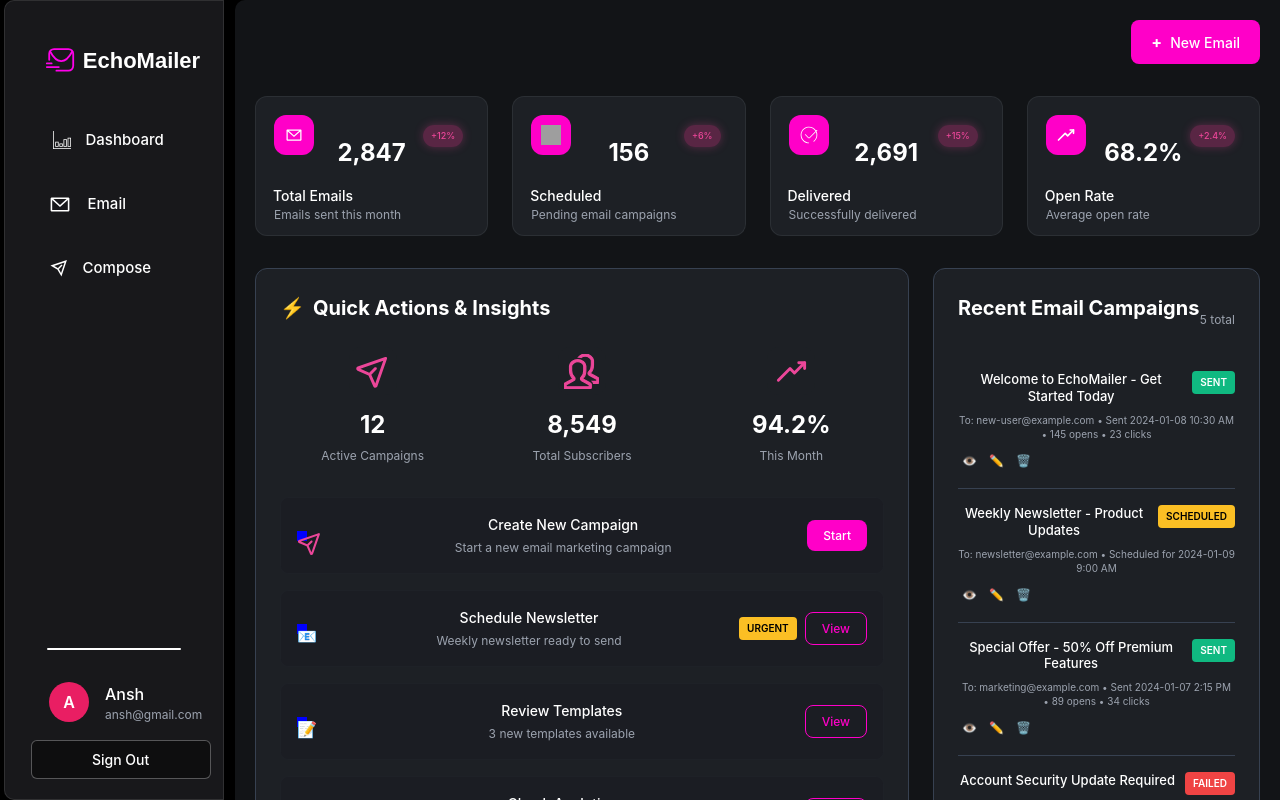
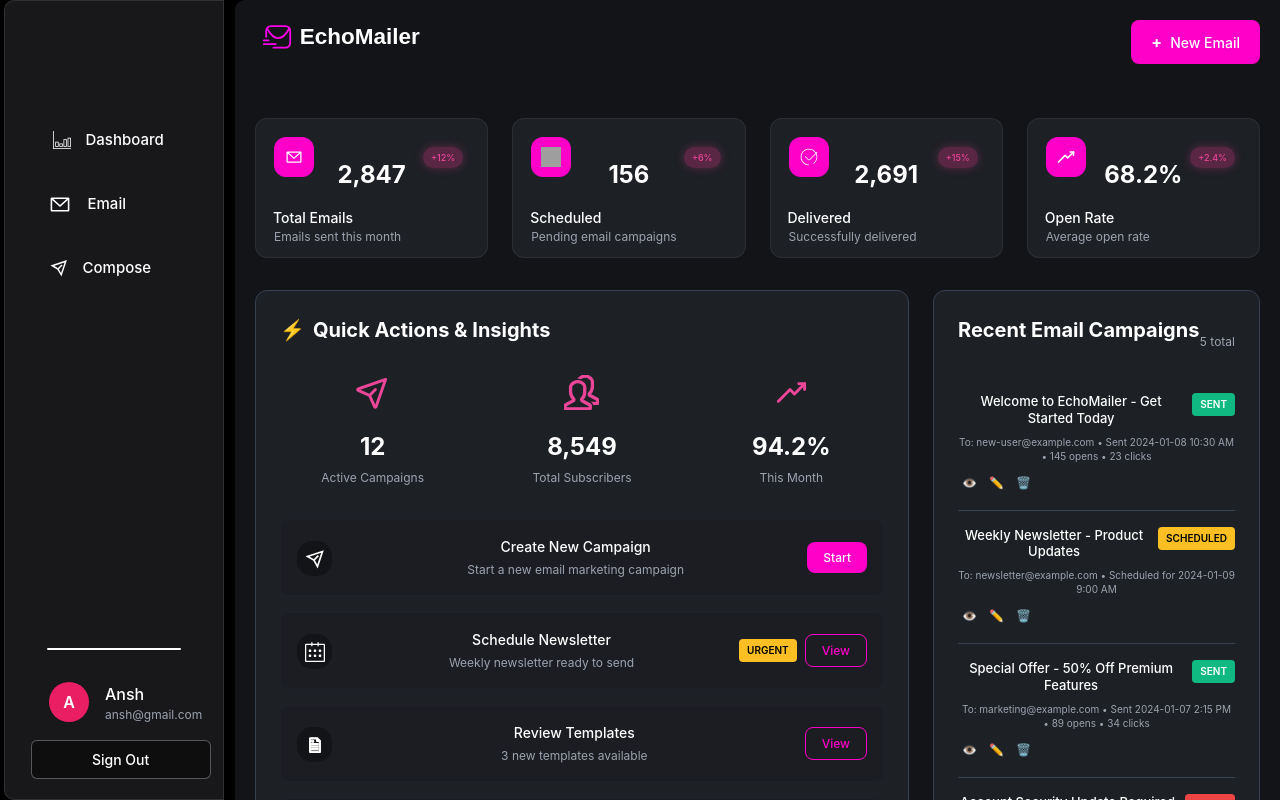
Before and after one commit to Mercy036/EchoMailer, a React (Vite) app in the folder frontend/: page /dashboard in a window 1280 px wide. Built offline with nearby package versions, Linux system fonts and the light colour scheme; grey boxes are pictures that could not be loaded.

Commit message:
Vercel frontend deployement

```diff
--- a/frontend/src/component/sidebar.jsx
+++ b/frontend/src/component/sidebar.jsx
@@ -8,7 +8,9 @@
 function Sidebar() {
     return (
         <div className="sidebar">
+
             <div className="nav-section">
+
                 <div className="dashboard">
                     <img src={dashboardIcon} alt="dashboard" />
                     Dashboard
--- a/frontend/src/css/dashboard.css
+++ b/frontend/src/css/dashboard.css
@@ -13,6 +13,8 @@
   overflow-x: hidden;
   box-sizing: border-box;
     border-top-left-radius: 10px;
+
+
 }
 
 .page-title {
@@ -244,14 +246,17 @@
 }
 
 .action-icon {
-  width: 10px;
-  height: 10px;
-  background-color: blue ;
+  width: 35px;
+  height: 35px;
+  border-radius: 15px;
+  margin-top: 0.10em;
+  background-color: hsl(220 13% 8%);
 }
 
 .action-icon img{
-  width: 25px;
-  height: 25px;
+  width: 20px;
+  height: 20px;
+  margin-top: 8px;
 }
 
 
@@ -422,7 +427,7 @@
 }
 
 
-.logo {
+.dashboard-logo {
   display: flex;
   align-items: center;
   font-family: 'Poppins', sans-serif;
@@ -431,10 +436,10 @@
   font-size: 15px;
   font-weight: bold;
   margin-bottom: 2rem;
-  margin-left:235px ;
+  margin-left:2px;
 }
 
-.logo img{
+.dashboard-logo img{
     width: 30px;
     height: 30px;
     margin-left: 0.3rem;
--- a/frontend/src/css/sidebar.css
+++ b/frontend/src/css/sidebar.css
@@ -25,7 +25,7 @@
   height: 30px;
 }
 
-.logo {
+.main-logo {
   display: flex;
   align-items: center;
   font-family: 'Poppins', sans-serif;
@@ -37,13 +37,13 @@
   margin-left:0rem ;
 }
 
-.logo img{
+.main-logo img{
     width: 30px;
     height: 30px;
     margin-left: 0.3rem;
 }
 
-.logo h2 {
+.main-logo h2 {
   margin: 0;
   font-size: 22px;
   font-weight: bold;
--- a/frontend/src/css/sign_in.css
+++ b/frontend/src/css/sign_in.css
@@ -45,7 +45,7 @@
 .logo {
   position: absolute;
   top:1em;
-  left:-14.5em;
+  left:1em;
 }
 
 .logo-icon img {
--- a/frontend/src/pages/dashboard.jsx
+++ b/frontend/src/pages/dashboard.jsx
@@ -10,14 +10,17 @@
 import planeCardIcon from "../assets/paper-plane-svgrepo-com-pink.svg"
 import peopleCardIcon from "../assets/people-svgrepo-com-pink.svg"
 import upCardIcon from "../assets/up-trend-svgrepo-com-pink.svg"
+import calenderIcon from "../assets/calender-svgrepo-com.svg"
+import pageIcon from "../assets/page.svg"
+import rateIcon from "../assets/rate.svg"
 function Dashboard() {
     return (
         <>            <Sidebar />
             <div className="dashboard-page">
                 <div className="dashboard-header">
                     <div className="header-content">
-                        <div className="logo">
-                            <img src={emailIcon} alt="logo" />
+                        <div className="dashboard-logo">
+                            <img src={emailIcon} alt="dashboard-logo" />
                             <h2>EchoMailer</h2>
                         </div>
 
@@ -109,7 +112,7 @@
                             <div className="action-item">
                                 <div className="action-content">
                                     <div className="action-icon">
-                                        <img src={planeCardIcon} alt="" />
+                                        <img src={planeStatIcon} alt="" />
                                     </div>
                                     <div className="action-text">
                                         <div className="action-title">Create New Campaign</div>
@@ -121,7 +124,9 @@
 
                             <div className="action-item">
                                 <div className="action-content">
-                                    <span className="action-icon">📧</span>
+                                    <div className="action-icon">
+                                        <img src={calenderIcon} alt="" />
+                                    </div>
                                     <div className="action-text">
                                         <div className="action-title">Schedule Newsletter</div>
                                         <div className="action-subtitle">Weekly newsletter ready to send</div>
@@ -135,7 +140,9 @@
 
                             <div className="action-item">
                                 <div className="action-content">
-                                    <span className="action-icon">📝</span>
+                                    <div className="action-icon">
+                                        <img src={pageIcon} alt="" />
+                                    </div>
                                     <div className="action-text">
                                         <div className="action-title">Review Templates</div>
                                         <div className="action-subtitle">3 new templates available</div>
@@ -146,7 +153,9 @@
 
                             <div className="action-item">
                                 <div className="action-content">
-                                    <span className="action-icon">📊</span>
+                                    <div className="action-icon">
+                                        <img src={rateIcon} alt="" />
+                                    </div>
                                     <div className="action-text">
                                         <div className="action-title">Check Analytics</div>
                                         <div className="action-subtitle">View detailed performance metrics</div>
```
Also changed, not shown: frontend/src/assets/calender-svgrepo-com.svg (added), frontend/src/assets/page.svg (added), frontend/vercel.json (added).
